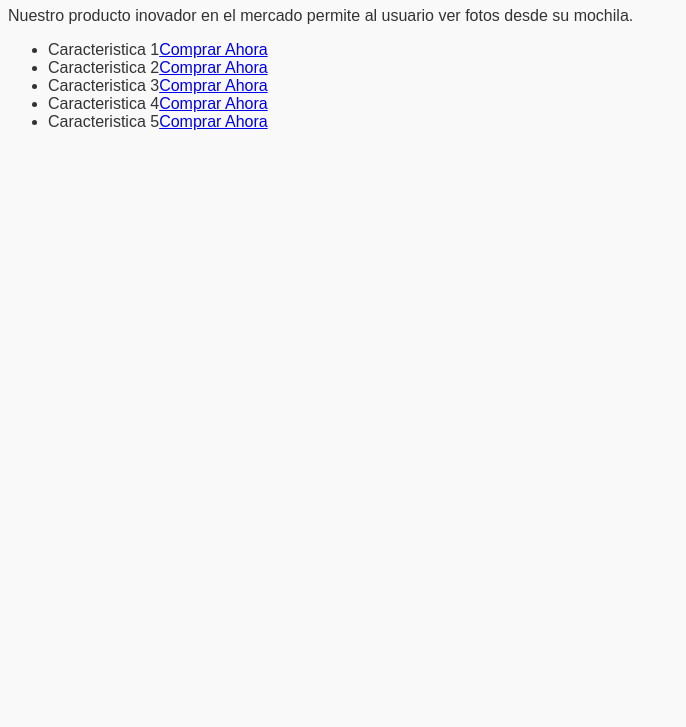
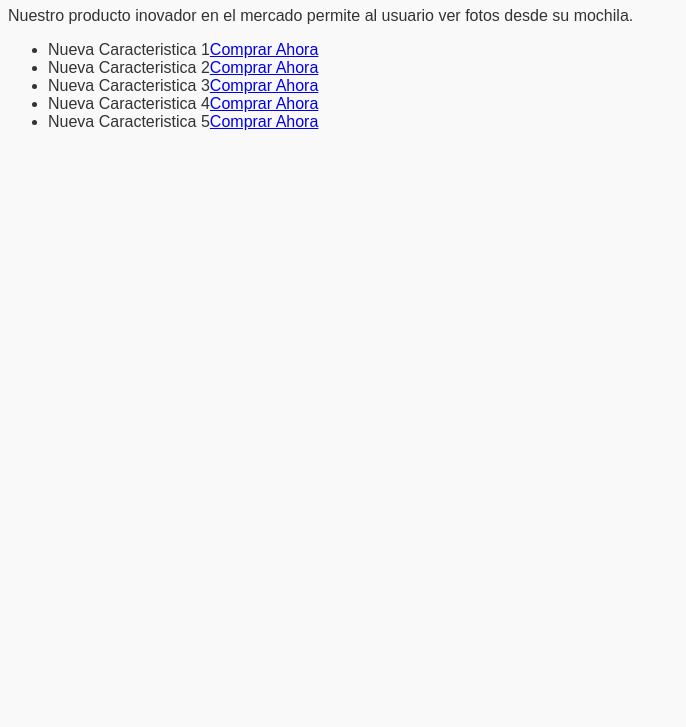
Before and after one commit to MiguelR222/examen-tercer-parcial, a plain HTML site: page index.html in a window 1280 px wide. Shown: the part 73-800 px from the top of the page, without its empty margins (0-686 px from the left). Drawn offline with Linux system fonts and the light colour scheme.

Commit message:
Se actualizan caracteristicas principales

```diff
--- a/index.html
+++ b/index.html
@@ -8,11 +8,11 @@
     <h1>¡Conoce nuestro Producto Ficticio!</h1>
     <p>Nuestro producto inovador en el mercado permite al usuario ver fotos desde su mochila.</p>
     <ul>
-        <li>Caracteristica 1<a href="ulsachihuahua.edu.mx">Comprar Ahora</a></li>
-        <li>Caracteristica 2<a href="ulsachihuahua.edu.mx">Comprar Ahora</a></li>
-        <li>Caracteristica 3<a href="ulsachihuahua.edu.mx">Comprar Ahora</a></li>
-        <li>Caracteristica 4<a href="ulsachihuahua.edu.mx">Comprar Ahora</a></li>
-        <li>Caracteristica 5<a href="ulsachihuahua.edu.mx">Comprar Ahora</a></li>
+        <li>Nueva Caracteristica 1<a href="ulsachihuahua.edu.mx">Comprar Ahora</a></li>
+        <li>Nueva Caracteristica 2<a href="ulsachihuahua.edu.mx">Comprar Ahora</a></li>
+        <li>Nueva Caracteristica 3<a href="ulsachihuahua.edu.mx">Comprar Ahora</a></li>
+        <li>Nueva Caracteristica 4<a href="ulsachihuahua.edu.mx">Comprar Ahora</a></li>
+        <li>Nueva Caracteristica 5<a href="ulsachihuahua.edu.mx">Comprar Ahora</a></li>
     </ul>
 </body>
 </html>
```
